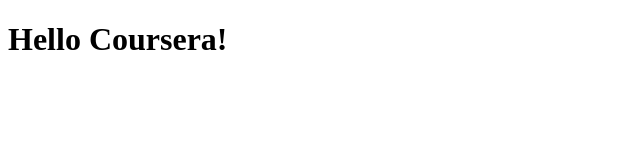
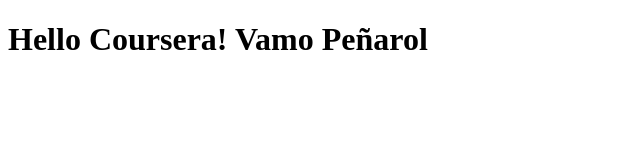
Before and after one commit to jborderre/coursera-test, a plain HTML site: page site/index.html in a window 1280 px wide. Shown: the whole page, without its empty margins (0-640 px from the left). Drawn offline with Linux system fonts and the light colour scheme.

Commit message:
small change

```diff
--- a/site/index.html
+++ b/site/index.html
@@ -4,6 +4,6 @@
 	<title>Hello Coursera!</title>
 </head>
 <body>
-<h1>Hello Coursera!</h1>
+<h1>Hello Coursera! Vamo Peñarol</h1>
 </body>
 </html>
```
